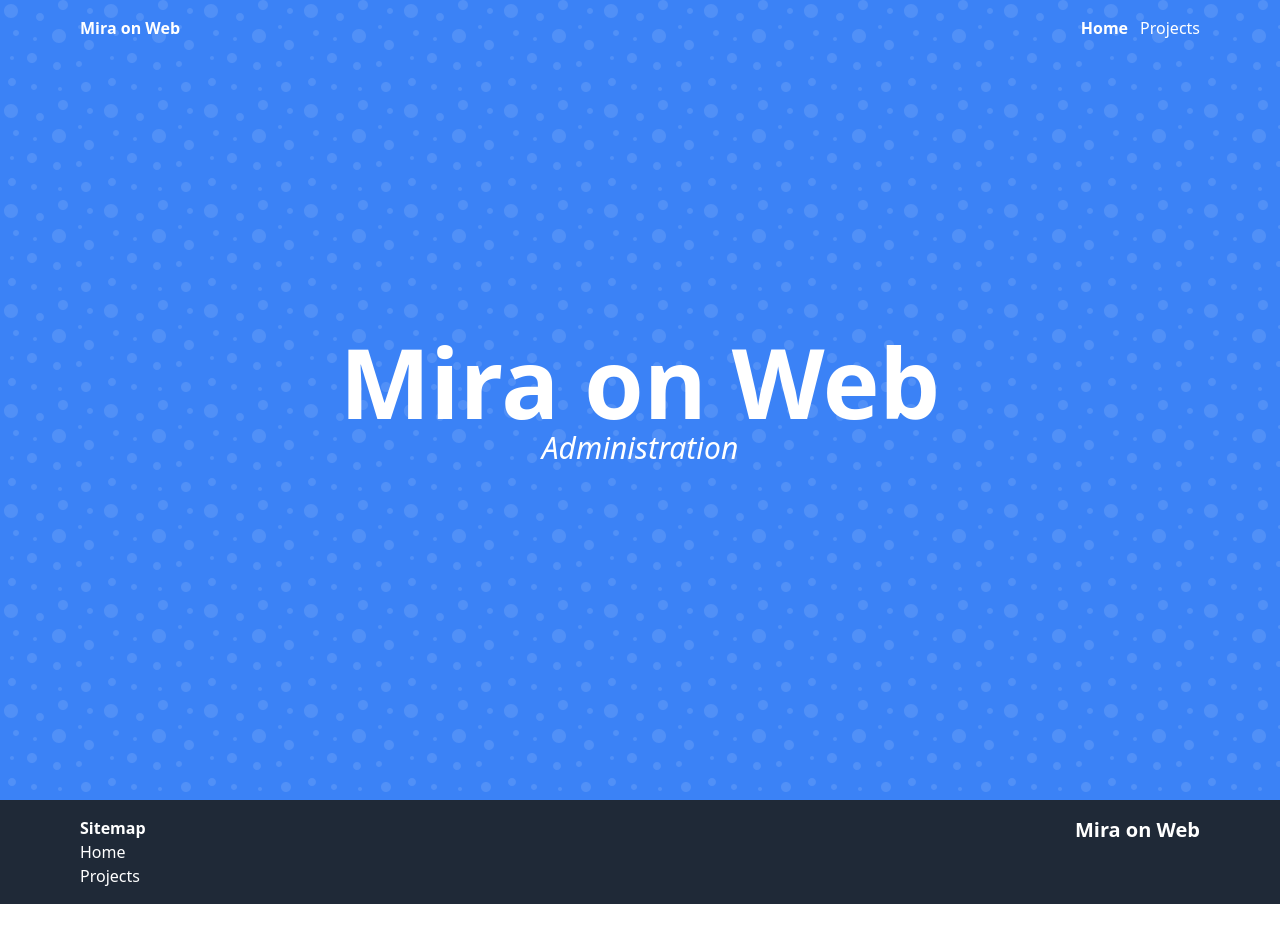
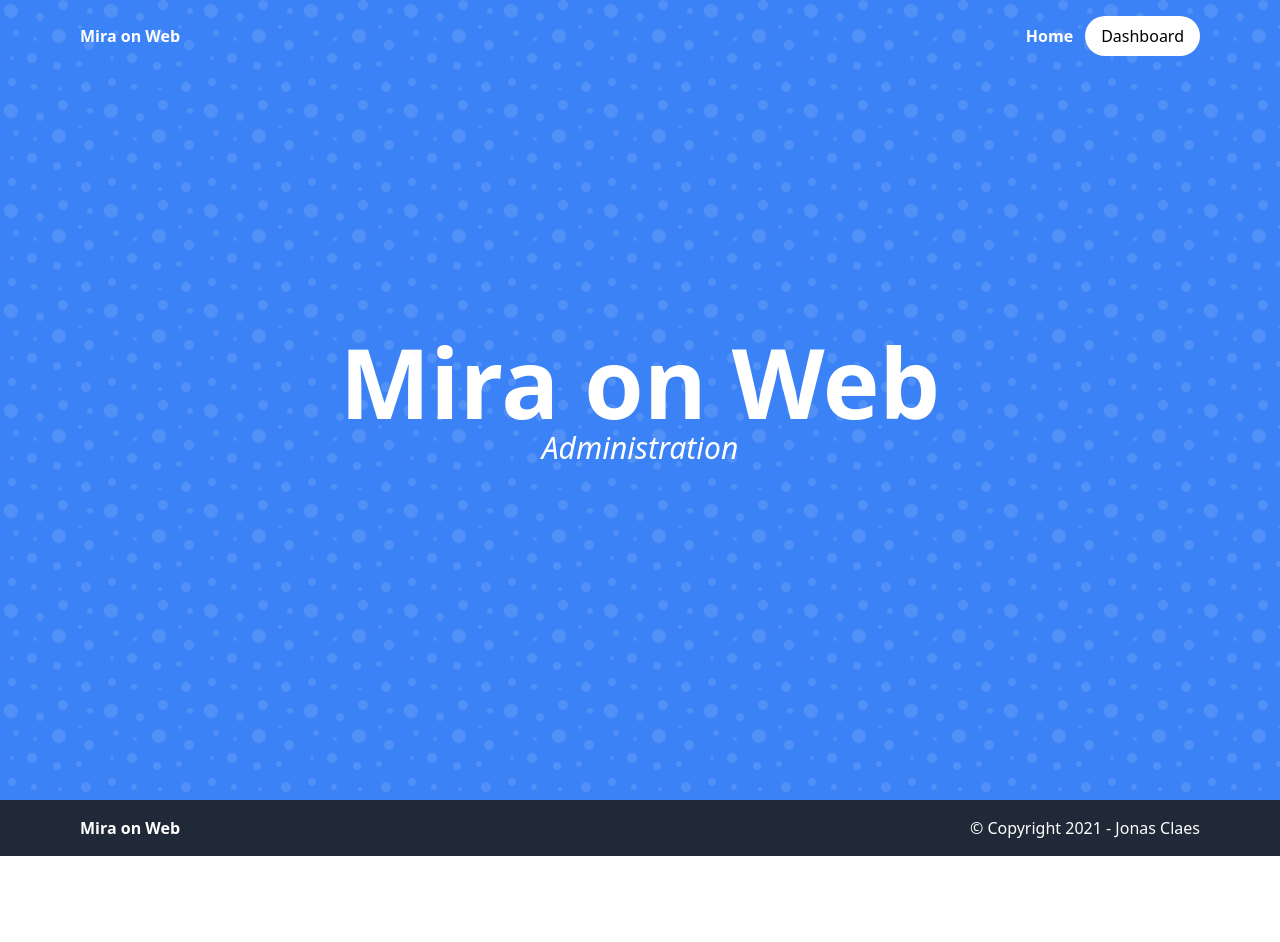
Before and after one commit to botivater/frontend, a Vue app: page / in a window 1280 px wide. Shown: the top 942 px of the page. After the commit the page ends 856 px from the top, so only its background shows below. Built offline with nearby package versions, Linux system fonts and the light colour scheme.

Commit message:
Upgraded dependencies

```diff
--- a/src/App.vue
+++ b/src/App.vue
@@ -1,17 +1,23 @@
 <template>
   <div class="min-h-screen h-full w-full flex flex-col">
-    <div class="bg-transparent text-white z-10 absolute top-0 w-full">
+    <div
+      class="bg-transparent text-white z-10 absolute top-0 w-full"
+      v-if="navbarShownPaths.includes($route.path)"
+    >
       <div class="container mx-auto">
-        <div class="max-w-6xl mx-auto flex justify-between p-4">
+        <div class="max-w-6xl mx-auto flex justify-between p-4 items-center">
           <div class="flex items-center h-full space-x-2">
             <span class="font-semibold">Mira on Web</span>
           </div>
-          <div class="hidden sm:flex space-x-3">
+          <div class="hidden sm:flex space-x-3 items-center">
             <router-link
               v-for="navbarLink in navbarLinks"
               :key="navbarLink.name"
               :to="navbarLink.path"
-              :class="{ 'font-semibold': navbarLink.path === $route.path }"
+              :class="{
+                'font-semibold': navbarLink.path === $route.path,
+                'py-2 px-4 bg-white text-black rounded-full': navbarLink.button,
+              }"
               >{{ navbarLink.name }}</router-link
             >
           </div>
@@ -27,18 +33,22 @@ import { defineComponent } from 'vue';
 
 export default defineComponent({
   setup() {
+    const navbarShownPaths = ['/'];
     const navbarLinks = [
       {
         name: 'Home',
         path: '/',
+        button: false,
       },
       {
-        name: 'Projects',
-        path: '/projects',
+        name: 'Dashboard',
+        path: '/admin/dashboard',
+        button: true,
       },
     ];
     return {
       navbarLinks,
+      navbarShownPaths,
     };
   },
 });
--- a/src/components/Footer.vue
+++ /dev/null
@@ -1,35 +0,0 @@
-<template>
-  <div class="bg-gray-800 text-white">
-    <div class="container mx-auto">
-      <div class="max-w-6xl mx-auto p-4">
-        <div class="grid grid-cols-2 gap-3">
-          <div class="text-left">
-            <p class="font-semibold">Sitemap</p>
-            <div class="flex flex-col">
-              <router-link to="/">Home</router-link>
-              <router-link to="/projects">Projects</router-link>
-            </div>
-          </div>
-          <div class="flex flex-col items-end justify-between">
-            <p class="text-xl font-semibold">Mira on Web</p>
-          </div>
-        </div>
-      </div>
-    </div>
-  </div>
-  <div class="bg-gray-800/[0.6] text-white">
-    <div class="container mx-auto">
-      <div class="max-w-6xl mx-auto p-4 text-center">
-        <p>&copy; Copyright {{ "2021" }} - Jonas Claes</p>
-      </div>
-    </div>
-  </div>
-</template>
-
-<script lang="ts">
-import { defineComponent } from 'vue';
-
-export default defineComponent({
-  name: 'Footer',
-});
-</script>
--- /dev/null
+++ b/src/components/FooterBlock.vue
@@ -0,0 +1,24 @@
+<template>
+  <div class="bg-gray-800 text-white">
+    <div class="container mx-auto">
+      <div class="max-w-6xl mx-auto p-4">
+        <div class="grid grid-cols-2 gap-3">
+          <div>
+            <p class="font-semibold text-left">Mira on Web</p>
+          </div>
+          <div>
+            <p class="text-right">&copy; Copyright {{ "2021" }} - Jonas Claes</p>
+          </div>
+        </div>
+      </div>
+    </div>
+  </div>
+</template>
+
+<script lang="ts">
+import { defineComponent } from 'vue';
+
+export default defineComponent({
+  name: 'FooterBlock',
+});
+</script>
--- /dev/null
+++ b/src/components/SideBar.vue
@@ -0,0 +1,54 @@
+<template>
+  <div class="bg-gray-800 text-white p-4 w-60 flex flex-col justify-between">
+    <div class="flex flex-col">
+      <h1 class="text-xl font-semibold mb-2">Mira on Web</h1>
+      <router-link
+        v-for="navbarLink in topLinks"
+        :key="navbarLink.name"
+        :to="navbarLink.path"
+        ><font-awesome-icon :icon="navbarLink.icon" /><span class="ml-2">{{
+          navbarLink.name
+        }}</span></router-link
+      >
+    </div>
+    <div class="flex flex-col">
+      <router-link
+        v-for="navbarLink in bottomLinks"
+        :key="navbarLink.name"
+        :to="navbarLink.path"
+        ><font-awesome-icon :icon="navbarLink.icon" /><span class="ml-2">{{
+          navbarLink.name
+        }}</span></router-link
+      >
+    </div>
+  </div>
+</template>
+
+<script lang="ts">
+import { defineComponent } from 'vue';
+
+export default defineComponent({
+  name: 'SideBar',
+  setup() {
+    const topLinks = [
+      {
+        name: 'Dashboard',
+        path: '/admin/dashboard',
+        icon: ['fa', 'tachometer-alt'],
+      },
+    ];
+    const bottomLinks = [
+      {
+        name: 'Home',
+        path: '/',
+        icon: ['fa', 'home'],
+      },
+    ];
+
+    return {
+      topLinks,
+      bottomLinks,
+    };
+  },
+});
+</script>
--- a/src/main.ts
+++ b/src/main.ts
@@ -1,4 +1,7 @@
 import { createApp } from 'vue';
+import { library } from '@fortawesome/fontawesome-svg-core';
+import { faHome, faTachometerAlt } from '@fortawesome/free-solid-svg-icons';
+import { FontAwesomeIcon } from '@fortawesome/vue-fontawesome';
 import App from './App.vue';
 import './registerServiceWorker';
 import router from './router';
@@ -6,4 +9,7 @@ import store from './store';
 
 import './assets/tailwind.css';
 
-createApp(App).use(store).use(router).mount('#app');
+library.add(faHome, faTachometerAlt);
+
+createApp(App).use(store).use(router).component('font-awesome-icon', FontAwesomeIcon)
+  .mount('#app');
--- a/src/router/index.ts
+++ b/src/router/index.ts
@@ -1,11 +1,11 @@
 import { createRouter, createWebHistory, RouteRecordRaw } from 'vue-router';
-import Home from '../views/Home.vue';
+import HomePage from '../views/HomePage.vue';
 
 const routes: Array<RouteRecordRaw> = [
   {
     path: '/',
     name: 'Home',
-    component: Home,
+    component: HomePage,
   },
   {
     path: '/about',
@@ -13,7 +13,12 @@ const routes: Array<RouteRecordRaw> = [
     // route level code-splitting
     // this generates a separate chunk (about.[hash].js) for this route
     // which is lazy-loaded when the route is visited.
-    component: () => import(/* webpackChunkName: "about" */ '../views/About.vue'),
+    component: () => import(/* webpackChunkName: "about" */ '../views/AboutPage.vue'),
+  },
+  {
+    path: '/admin/dashboard',
+    name: 'Dashboard',
+    component: () => import(/* webpackChunkName: "dashboardPage" */ '../views/DashboardPage.vue'),
   },
 ];
 
--- /dev/null
+++ b/src/views/DashboardPage.vue
@@ -0,0 +1,38 @@
+<template>
+  <div>
+    <div
+      class="
+        min-h-screen
+        h-full
+        w-full
+        flex
+        text-white
+        bg-gray-700
+        overflow-y-hidden
+      "
+    >
+      <SideBar></SideBar>
+      <div class="container mx-auto">
+        <div class="max-w-6xl mx-auto p-4">
+          <div>
+            <h1 class="text-xl font-semibold">Dashboard</h1>
+          </div>
+        </div>
+      </div>
+    </div>
+    <!-- <FooterBlock></FooterBlock> -->
+  </div>
+</template>
+
+<script lang="ts">
+import { defineComponent } from 'vue';
+import SideBar from '@/components/SideBar.vue';
+// import FooterBlock from '@/components/FooterBlock.vue';
+
+export default defineComponent({
+  name: 'DashboardPage',
+  components: {
+    SideBar,
+  },
+});
+</script>
--- a/src/views/Home.vue
+++ b/src/views/HomePage.vue
@@ -16,6 +16,7 @@
               lg:space-x-reverse lg:space-x-20
               justify-center
               items-center
+              py-4
             "
           >
             <div class="flex flex-col text-center sm:text-left items-center">
@@ -30,20 +31,18 @@
         </div>
       </div>
     </div>
-    <Footer></Footer>
+    <FooterBlock></FooterBlock>
   </div>
 </template>
 
 <script lang="ts">
 import { defineComponent } from 'vue';
-import HelloWorld from '@/components/HelloWorld.vue'; // @ is an alias to /src
-import Footer from '@/components/Footer.vue';
+import FooterBlock from '@/components/FooterBlock.vue';
 
 export default defineComponent({
-  name: 'Home',
+  name: 'HomePage',
   components: {
-    // HelloWorld,
-    Footer,
+    FooterBlock,
   },
 });
 </script>
--- a/tailwind.config.js
+++ b/tailwind.config.js
@@ -1,10 +1,6 @@
 module.exports = {
-  purge: ['./public/**/*.html', './src/**/*.{vue,js,ts,jsx,tsx}'],
-  darkMode: false, // or 'media' or 'class'
+  content: ['./public/**/*.html', './src/**/*.{vue,js,ts,jsx,tsx}'],
   theme: {
-    extend: {},
-  },
-  variants: {
     extend: {},
   },
   plugins: [],
```
Also changed, not shown: package.json (+24 -19 lines), .eslintrc.js, src/views/AboutPage.vue (renamed from src/views/About.vue), 1 other file (tests, documents, lock files or other folders).
